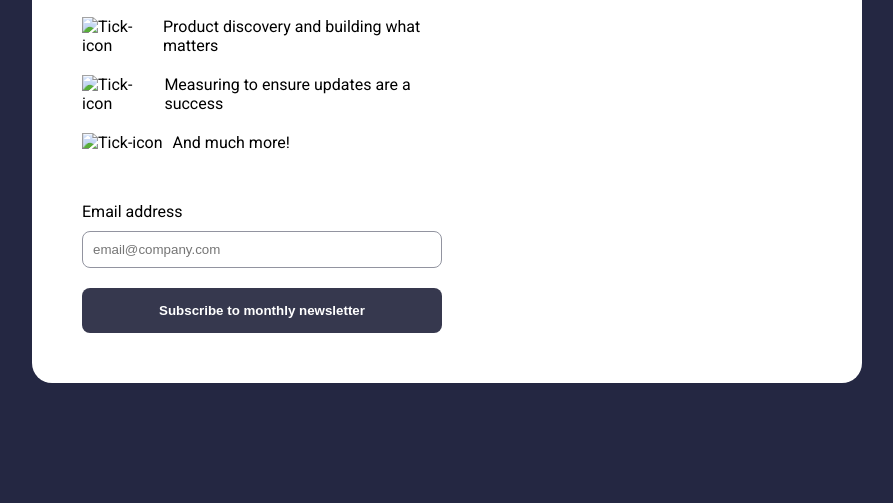
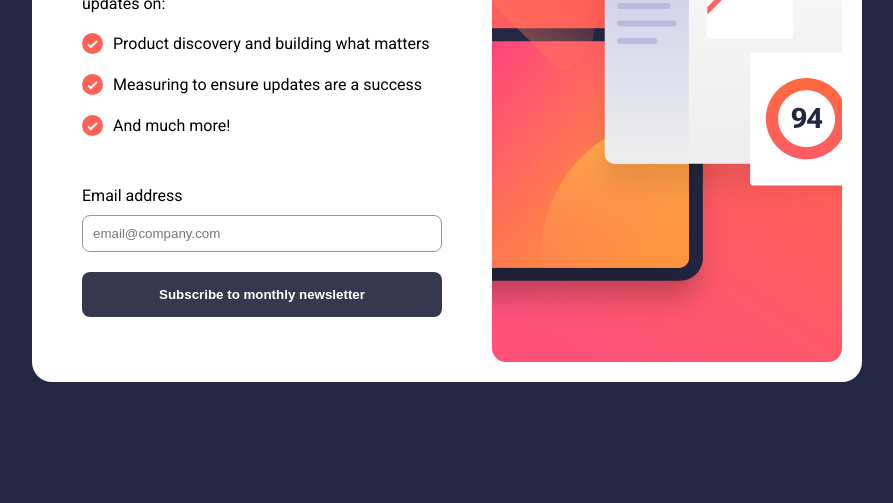
Before and after one commit to Balajiupadhyay/Frontend-Mentor-Newsletter-SignUp-with-sucess-message, a plain HTML site: page index.html in a window 1280 px wide. Shown: the part 297-800 px from the top of the page, without its empty margins (193-1086 px from the left). Drawn offline with Linux system fonts and the light colour scheme; the site is published under a folder, as on GitHub Pages, so addresses that start at the root find nothing.

Commit message:
Update index.html

```diff
--- a/index.html
+++ b/index.html
@@ -3,7 +3,7 @@
 <head>
   <meta charset="UTF-8">
   <meta name="viewport" content="width=device-width, initial-scale=1.0">
-  <link rel="icon" type="image/png" sizes="32x32" href="/favicon-32x32.png">
+  <link rel="icon" type="image/png" sizes="32x32" href="favicon-32x32.png">
   <link rel="stylesheet" href="index.css">
   <title>Balaji Upadhyay | Newsletter sign-up form with success message</title>
 </head>
@@ -19,15 +19,15 @@
       </div>
       <div class="list">
         <span>
-          <img src="/icon-list.svg" alt="Tick-icon">
+          <img src="icon-list.svg" alt="Tick-icon">
           Product discovery and building what matters
         </span>
         <span>
-          <img src="/icon-list.svg" alt="Tick-icon">
+          <img src="icon-list.svg" alt="Tick-icon">
           Measuring to ensure updates are a success
         </span>
         <span>
-          <img src="/icon-list.svg" alt="Tick-icon">
+          <img src="icon-list.svg" alt="Tick-icon">
           And much more!
         </span>
       </div>
@@ -41,12 +41,12 @@
       </div>
     </div>
     <div class="banner">
-      <img src="/illustration-sign-up-desktop.svg" alt="Banner">
+      <img src="illustration-sign-up-desktop.svg" alt="Banner">
     </div>
   </div>
 
   <div class="sucess  hide-sucess">
-    <img src="/icon-success.svg" alt="Sucess icon">
+    <img src="icon-success.svg" alt="Sucess icon">
   <div class="sucess-heading">
       <h1>Thanks for subscribing!</h1>
   </div>
@@ -59,6 +59,6 @@
       <button id="go-back-btn">Dismiss message</button>
   </div>
 
-  <script src="/index.js"></script>
+  <script src="index.js"></script>
 </body>
 </html>
```
